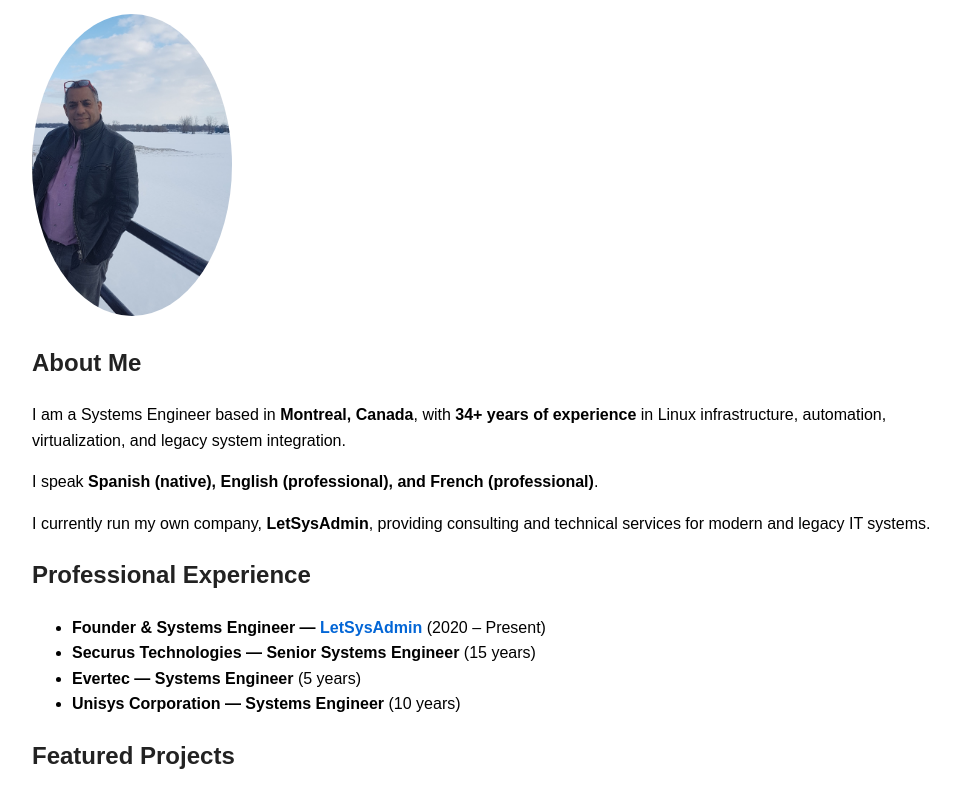
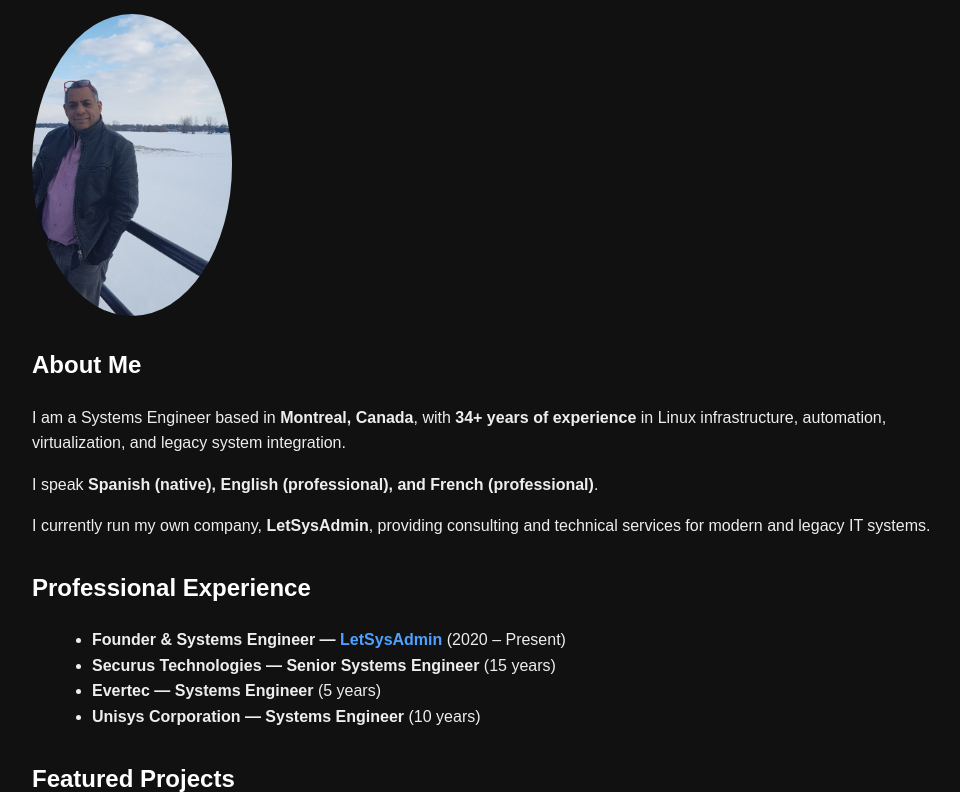
Before and after one commit to gabrielmarreros/gabrielmarreros.github.io, a plain HTML site: page index.html in a window 1280 px wide. Shown: the part 99-891 px from the top of the page, without its empty margins (158-1118 px from the left). Drawn offline with Linux system fonts and the light colour scheme.

Commit message:
Update index.html

```diff
--- a/index.html
+++ b/index.html
@@ -1,13 +1,28 @@
+
 <!DOCTYPE html>
 <html lang="en">
 <head>
 <meta charset="UTF-8">
 <title>Gabriel Marrero – Systems Engineer</title>
 <style>
-body { font-family: Arial, sans-serif; max-width: 900px; margin: 40px auto; line-height: 1.6; }
-img { max-width: 200px; border-radius: 50%; }
-h1,h2,h3 { color: #222; }
-a { color: #0366d6; text-decoration: none; }
+body {
+    background-color: #111;
+    color: #eee;
+    font-family: Arial, sans-serif;
+    max-width: 900px;
+    margin: 40px auto;
+    line-height: 1.6;
+    padding: 0 20px;
+}
+img {
+    max-width: 200px;
+    border-radius: 50%;
+    display: block;
+    margin: 20px 0;
+}
+h1,h2,h3 { color: #fff; margin-top: 30px; }
+a { color: #4ea1ff; text-decoration: none; }
+ul { margin-left: 20px; }
 </style>
 </head>
 <body>
```
